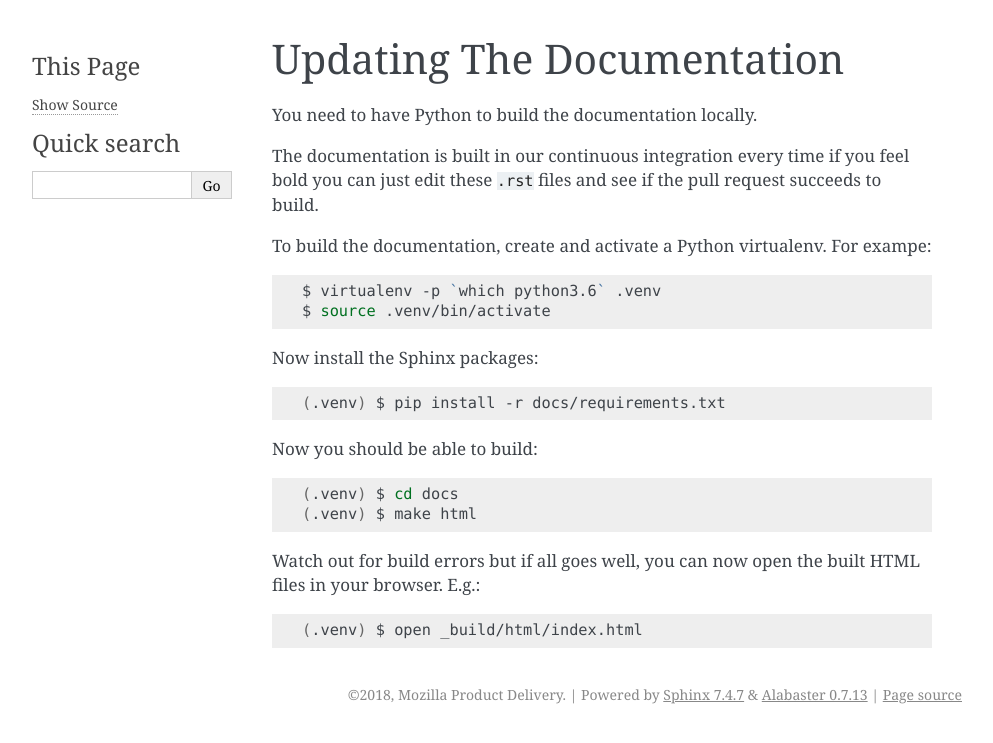
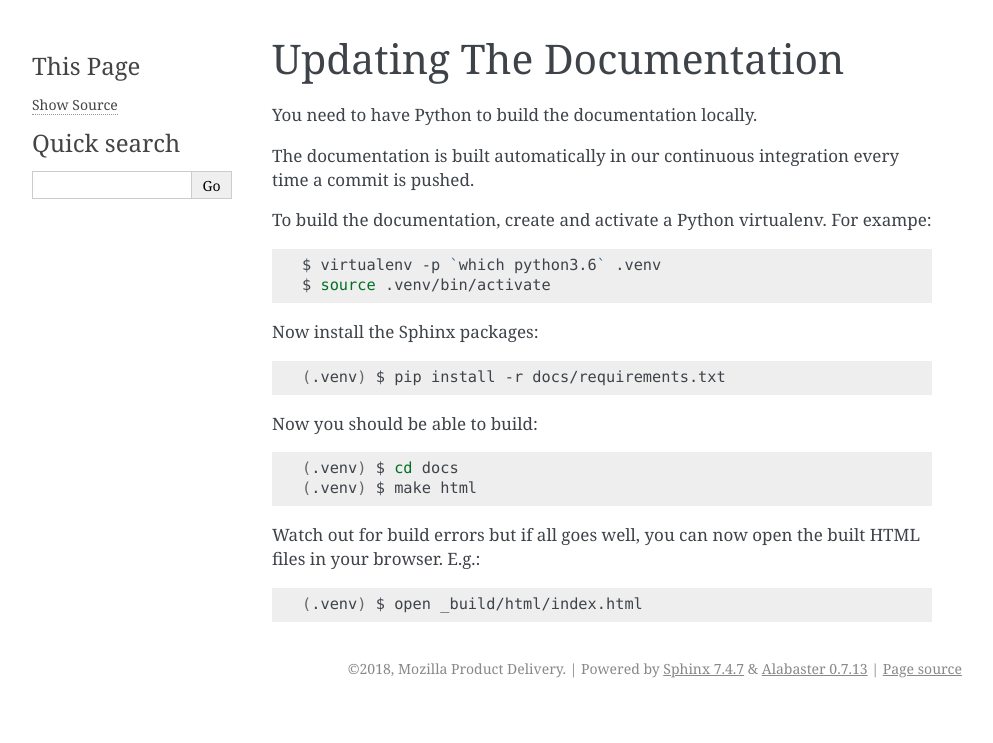
Before and after one commit to mozilla/delivery-console, a Sphinx documentation site: the page built from docs/docs.rst, in a window 1280 px wide. Shown: the top 743 px of the page, without its empty margins (148-1141 px from the left). Built offline with Sphinx 7.4.7, drawn with Linux system fonts in a browser that asks for light colours.

Commit message:
Small docs rewording

```diff
--- a/docs/docs.rst
+++ b/docs/docs.rst
@@ -4,9 +4,8 @@ Updating The Documentation
 
 You need to have Python to build the documentation locally.
 
-The documentation is built in our continuous integration every time
-if you feel bold you can just edit these ``.rst`` files and see if the
-pull request succeeds to build.
+The documentation is built automatically in our continuous integration
+every time a commit is pushed.
 
 To build the documentation, create and activate a Python virtualenv.
 For exampe:
```
